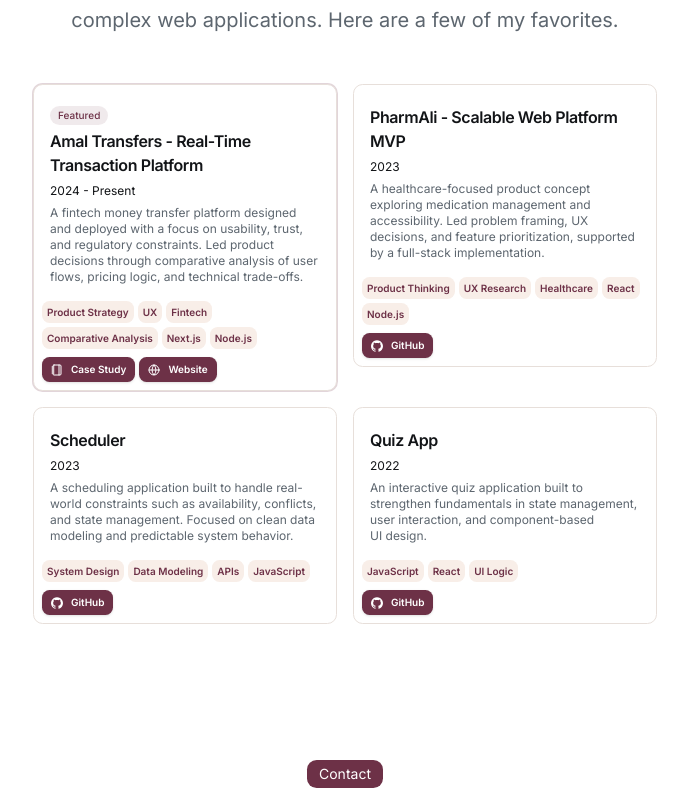
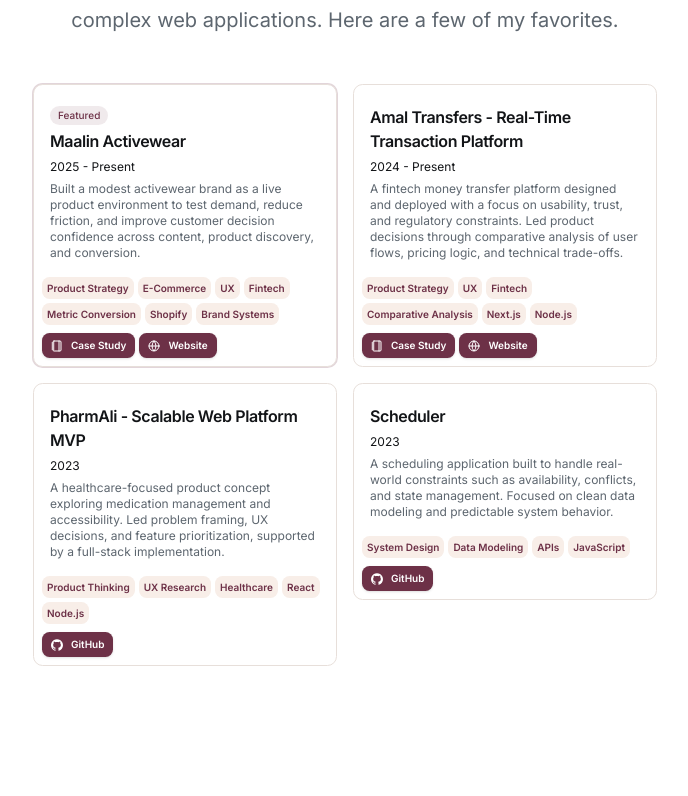
Before and after one commit to mary-a1/maryan-portfolio, a Next.js app: page / in a window 1280 px wide. Shown: the part 1784-2580 px from the top of the page, without its empty margins (295-983 px from the left). Built offline with nearby package versions, Linux system fonts and the light colour scheme.

Commit message:
Added Maalin Project Card to Featured Projects

```diff
--- a/content/maalin-active.mdx
+++ b/content/maalin-active.mdx
@@ -98,9 +98,6 @@
 
 ## What I Prioritized (and What I Didn’t)
 
-**The system was evaluated based on progression — how consistently users moved from discovery to confident decision-making.**
-
-
 #### 🌱 Learning over scale.
 Rather than expanding quickly, I focused on understanding what actually drove user behaviour.
 
--- a/src/data/resume.tsx
+++ b/src/data/resume.tsx
@@ -186,6 +186,37 @@
     },
   ],
   projects: [
+     {
+      title: "Maalin Activewear",
+      href: "https://maalinactive.com",
+      dates: "2025 - Present",
+      active: true,
+      description:
+        "Built a modest activewear brand as a live product environment to test demand, reduce friction, and improve customer decision confidence across content, product discovery, and conversion.",
+      technologies: [
+        "Product Strategy",
+        "E-Commerce",
+        "UX",
+        "Fintech",
+        "Metric Conversion",
+        "Shopify",
+        "Brand Systems",
+      ],
+      links: [
+        {
+          type: "Case Study",
+          href: "/blog/maalin-active",
+          icon: <NotebookIcon className="size-3" />,
+        },
+        {
+          type: "Website",
+          href: "https://maalinactive.com",
+          icon: <Icons.globe className="size-3" />,
+        },
+      ],
+      image: "",
+      video: "",
+    },
     {
       title: "Amal Transfers - Real-Time Transaction Platform",
       href: "https://amaltransfers.ca",
@@ -263,28 +294,28 @@
       image: "",
       video: "",
     },
-    {
-      title: "Quiz App",
-      href: "https://github.com/mary-a1/Quiz-App",
-      dates: "2022",
-      active: false,
-      description:
-        "An interactive quiz application built to strengthen fundamentals in state management, user interaction, and component-based UI design.",
-      technologies: [
-        "JavaScript",
-        "React",
-        "UI Logic",
-      ],
-      links: [
-        {
-          type: "GitHub",
-          href: "https://github.com/mary-a1/Quiz-App",
-          icon: <Icons.github className="size-3" />,
-        },
-      ],
-      image: "",
-      video: "",
-    },
+    // {
+    //   title: "Quiz App",
+    //   href: "https://github.com/mary-a1/Quiz-App",
+    //   dates: "2022",
+    //   active: false,
+    //   description:
+    //     "An interactive quiz application built to strengthen fundamentals in state management, user interaction, and component-based UI design.",
+    //   technologies: [
+    //     "JavaScript",
+    //     "React",
+    //     "UI Logic",
+    //   ],
+    //   links: [
+    //     {
+    //       type: "GitHub",
+    //       href: "https://github.com/mary-a1/Quiz-App",
+    //       icon: <Icons.github className="size-3" />,
+    //     },
+    //   ],
+    //   image: "",
+    //   video: "",
+    // },
   ],
 
 } as const;
```
